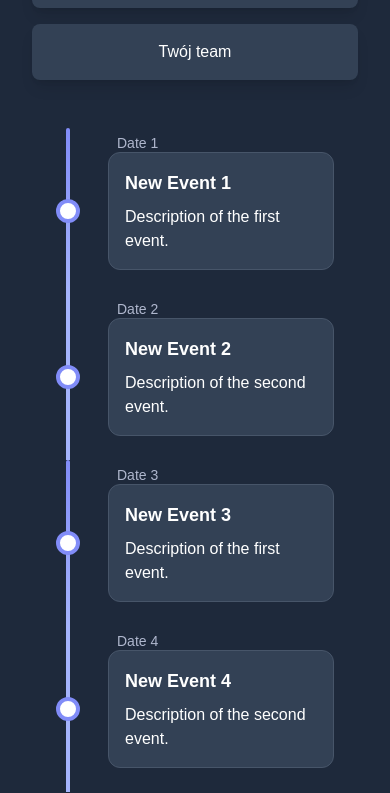
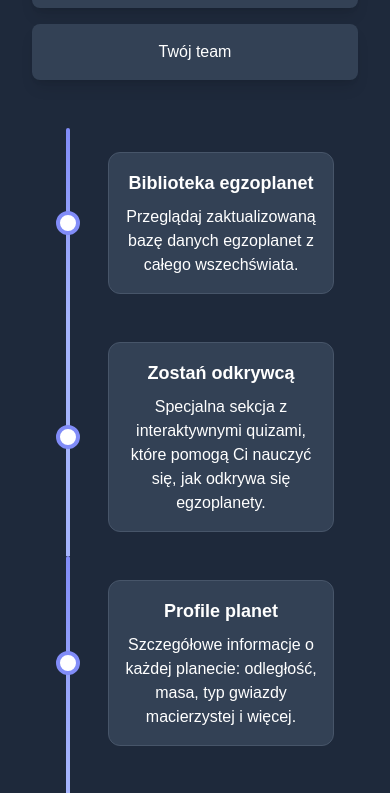
Before and after one commit to Andrz3jj/front-end-hackathon, a React (Vite) app in the folder landing-page/: page /WelcomePage in a window 390 px wide. Shown: the part 816-1609 px from the top of the page. Built offline with nearby package versions, Linux system fonts and the light colour scheme.

Commit message:
add new text to roadmap

```diff
--- a/landing-page/src/components/RoadMap.tsx
+++ b/landing-page/src/components/RoadMap.tsx
@@ -5,11 +5,10 @@ const Roadmap = () => {
     <div className="bg-slate-800 p-4">
       <div className="flex flex-col grid-cols-9 p-2 mx-auto md:grid">
         {/* Event 1 */}
-        <div className="flex md:contents flex-row-reverse">
+        <div className="flex md:contents flex-row-reverse text-center">
           <div className="relative p-4 my-6 border border-slate-600 bg-slate-700 text-white rounded-xl col-start-1 col-end-5 mr-auto md:mr-0 md:ml-auto">
-            <h3 className="text-lg font-semibold lg:text-xl">New Event 1</h3>
-            <p className="mt-2 leading-6">Description of the first event.</p>
-            <span className="absolute text-sm text-indigo-100/75 -top-5 left-2 whitespace-nowrap">Date 1</span>
+            <h3 className="text-lg font-semibold lg:text-xl">Biblioteka egzoplanet</h3>
+            <p className="mt-2 leading-6">Przeglądaj zaktualizowaną bazę danych egzoplanet z całego wszechświata.</p>
           </div>
           <div className="relative col-start-5 col-end-6 mr-7 md:mx-auto">
             <div className="flex items-center justify-center w-6 h-full">
@@ -20,7 +19,7 @@ const Roadmap = () => {
         </div>
 
         {/* Event 2 */}
-        <div className="flex md:contents">
+        <div className="flex md:contents text-center">
           <div className="relative col-start-5 col-end-6 mr-7 md:mx-auto">
             <div className="flex items-center justify-center w-6 h-full">
               <div className="w-1 h-full bg-indigo-300"></div>
@@ -28,18 +27,16 @@ const Roadmap = () => {
             <div className="absolute w-6 h-6 -mt-3 bg-white border-4 border-indigo-400 rounded-full top-1/2"></div>
           </div>
           <div className="relative p-4 my-6 bg-slate-700 border border-slate-600 text-white rounded-xl col-start-6 col-end-10 mr-auto">
-            <h3 className="text-lg font-semibold lg:text-xl">New Event 2</h3>
-            <p className="mt-2 leading-6">Description of the second event.</p>
-            <span className="absolute text-sm text-indigo-100/75 -top-5 left-2 whitespace-nowrap">Date 2</span>
+            <h3 className="text-lg font-semibold lg:text-xl">Zostań odkrywcą</h3>
+            <p className="mt-2 leading-6">Specjalna sekcja z interaktywnymi quizami, które pomogą Ci nauczyć się, jak odkrywa się egzoplanety.</p>
           </div>
         </div>
 
         {/* Event 3 */}
-        <div className="flex md:contents flex-row-reverse">
+        <div className="flex md:contents flex-row-reverse text-center">
           <div className="relative p-4 my-6 bg-slate-700 border border-slate-600 text-white rounded-xl col-start-1 col-end-5 mr-auto md:mr-0 md:ml-auto">
-            <h3 className="text-lg font-semibold lg:text-xl">New Event 3</h3>
-            <p className="mt-2 leading-6">Description of the first event.</p>
-            <span className="absolute text-sm text-indigo-100/75 -top-5 left-2 whitespace-nowrap">Date 3</span>
+            <h3 className="text-lg font-semibold lg:text-xl">Profile planet</h3>
+            <p className="mt-2 leading-6">Szczegółowe informacje o każdej planecie: odległość, masa, typ gwiazdy macierzystej i więcej.</p>
           </div>
           <div className="relative col-start-5 col-end-6 mr-7 md:mx-auto">
             <div className="flex items-center justify-center w-6 h-full">
@@ -50,7 +47,7 @@ const Roadmap = () => {
         </div>
 
         {/* Event 4 */}
-        <div className="flex md:contents">
+        <div className="flex md:contents text-center">
           <div className="relative col-start-5 col-end-6 mr-7 md:mx-auto">
             <div className="flex items-center justify-center w-6 h-full">
               <div className="w-1 h-full bg-indigo-300"></div>
@@ -58,9 +55,8 @@ const Roadmap = () => {
             <div className="absolute w-6 h-6 -mt-3 bg-white border-4 border-indigo-400 rounded-full top-1/2"></div>
           </div>
           <div className="relative p-4 my-6 bg-slate-700 border border-slate-600 text-white rounded-xl col-start-6 col-end-10 mr-auto">
-            <h3 className="text-lg font-semibold lg:text-xl">New Event 4</h3>
-            <p className="mt-2 leading-6">Description of the second event.</p>
-            <span className="absolute text-sm text-indigo-100/75 -top-5 left-2 whitespace-nowrap">Date 4</span>
+            <h3 className="text-lg font-semibold lg:text-xl">Tryb nauki</h3>
+            <p className="mt-2 leading-6">Moduł, który pomoże użytkownikom zrozumieć proces odkrywania egzoplanet i różne metody badawcze.</p>
           </div>
         </div>
       </div>
```
